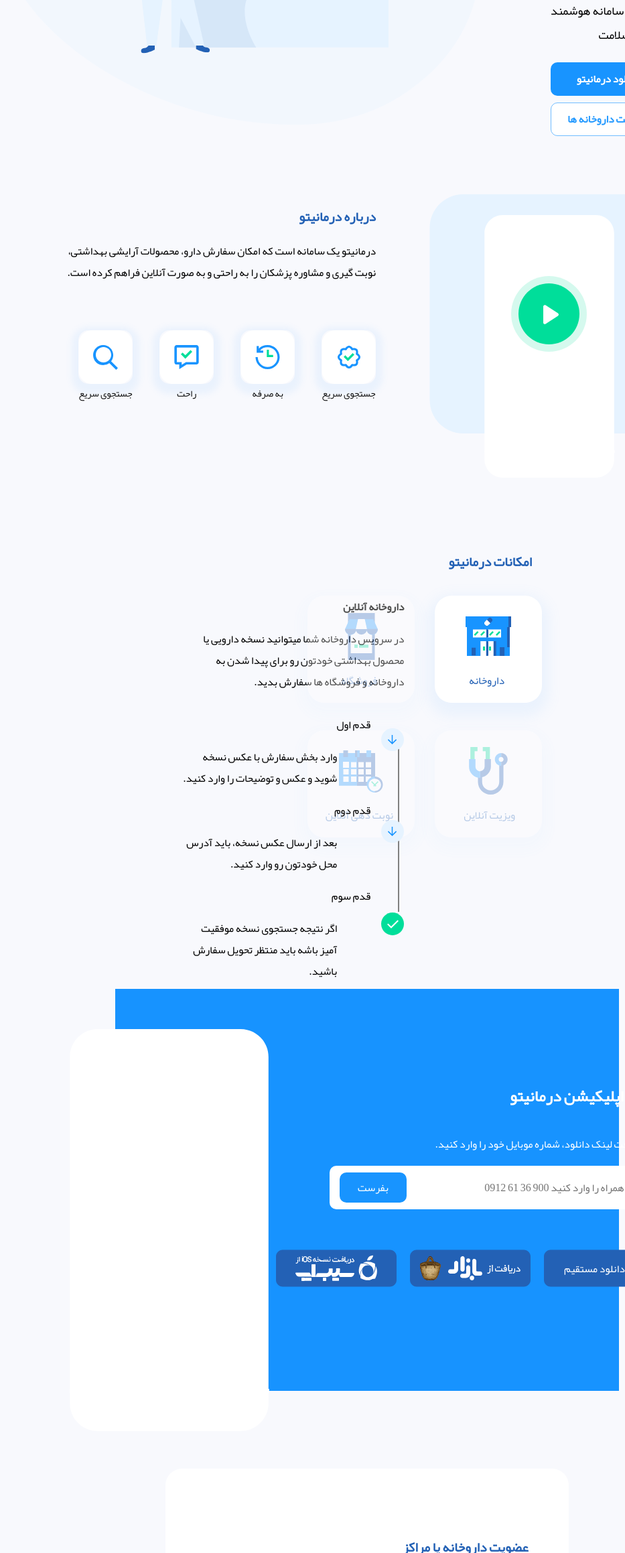
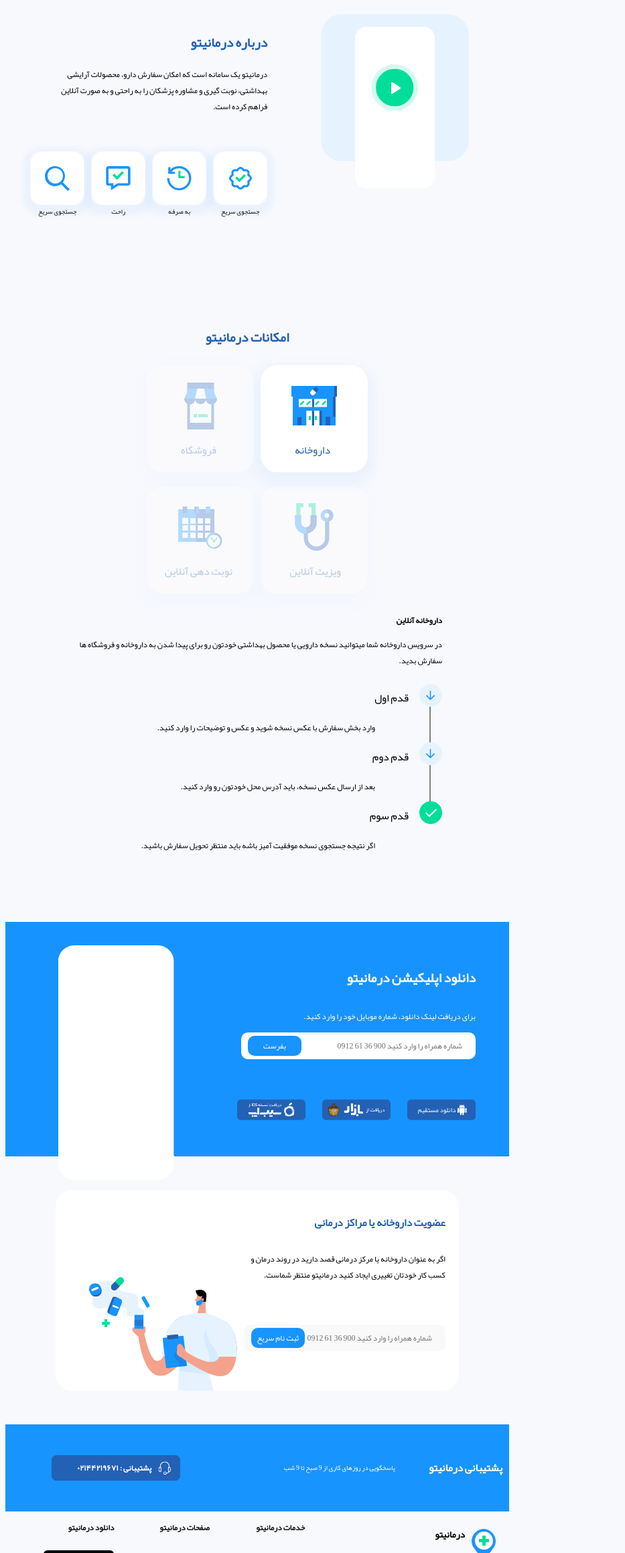
Before and after one commit to mehran-hrajabi/Darmanito, a plain HTML site: page index.html in a window 768 px wide. Shown: the part 482-2800 px from the top of the page at 67% size, 933 px wide, since content can reach past the window. Drawn offline with Linux system fonts and the light colour scheme.

Commit message:
Add responsivity for medium devices

```diff
--- a/index.html
+++ b/index.html
@@ -38,7 +38,7 @@
         <div class="header_appDl">
             <h1>اپلیکیشن درمانیتو</h1>
             <p>درمانیتو، سامانه هوشمند درمان و سلامت</p>
-            <div class="header_btn">
+            <div>
                 <button type="button" id="header_dlBtn">دانلود درمانیتو</button>
                 <button type="button" id="header_membershipBtn">عضویت داروخانه ها</button>
             </div>
@@ -141,7 +141,7 @@
         <div class="app_body">
             <h1>دانلود اپلیکیشن درمانیتو</h1>
             <p>برای دریافت لینک دانلود، شماره موبایل خود را وارد کنید.</p>
-            <div class="input_btn_setup">
+            <div>
                 <input type="text" placeholder="شماره همراه را وارد کنید 900 36 61 0912">
                 <button type="button">بفرست</button>
             </div>
@@ -165,7 +165,7 @@
             <p>اگر به عنوان داروخانه یا مرکز درمانی قصد دارید در روند درمان و
                  کسب کار خودتان تغییری ایجاد کنید درمانیتو منتظر شماست.</p>
 
-            <div class="input_btn_setup">
+            <div>
                 <input type="text" placeholder="شماره همراه را وارد کنید 900 36 61 0912">
                 <button type="button">ثبت نام سریع</button>
             </div>
@@ -225,7 +225,7 @@
         </div>
 
         <div class="footer_download">
-            <h3>دانلود درمانیتو</h3>
+            <p>دانلود درمانیتو</p>
 
             <div>
                 <a href="#"><img src="pic/bazaar_badge.svg"></a>
--- a/style.css
+++ b/style.css
@@ -117,6 +117,10 @@
     display: flex;
     flex-direction: column;
     padding: 200px 100px;
+}
+.header_appDl > div{
+    display: flex;
+    flex-direction: row;
 }
 .header_appDl > h1{
     color: #1894FF;
@@ -361,7 +365,7 @@
     opacity: 0.8;
 }
 /*Download, Bazaar and Sib badges*/
-.input_btn_setup, .app_body > div{
+.app_body > div{
     display: flex;
     flex-direction: row;
     align-items: center;
@@ -408,6 +412,11 @@
     flex-direction: column;
     width: 55%;
     padding: 80px 60px 0 50px;
+}
+.register_body > div{
+    display: flex;
+    flex-direction: row;
+    align-items: center;
 }
 .register_body > h2{
     font-weight: bold;
@@ -479,13 +488,14 @@
     padding-right: 50px;
 }
 .support img{
-    position: relative;
+    position: absolute;
+    left: 10%;
 }
 .support span{
     position: absolute;
     font-size: 16px;
     font-weight: bold;
-    left:170px;
+    left:13%;
 }
 
 
@@ -560,7 +570,7 @@
     flex-direction: column;
     width: 35%;
 }
-.footer_download > h3{
+.footer_download > p{
     font-size: 16px;
     font-weight: bold;
     color: #141414;
@@ -612,6 +622,71 @@
 /*Medium devices (landscape tablets, 768px-992px)*/
 @media only screen and (min-width: 768px) and (max-width: 992px) {
 
+    .grid-container{grid-template-rows: 100px 350px 400px 1000px 350px 400px 130px 200px;}
+
+    .navbar{margin-right: 0;}
+    .darmanito_logo{width: 30%;}
+    .darmanito_logo h3{font-size: 14px; margin-top: 20px;}
+    .darmanito_logo p{font-size: 8px; margin-top: -5px;}
+    .navbar_navlink a{margin: 10px; font-size: 12px;}
+    .navbar_btn button, #header_dlBtn, #header_membershipBtn{font-size: 12px; width: 110px; height: 35px;}
+
+    .header_appDl{padding:80px 20px;}
+    .header_appDl h1{font-size: 20px;}
+    .header_appDl p{font-size: 12px; margin-top: 0;}
+    .header_appDl > div{flex-direction: column;}
+    .header img{width: 40%};
+
+    .about{padding: 0;}
+    .about > img{width: 40%;}
+    .about_content{width: 60%; padding-top: 100px}
+    .about_description > p{font-size: 12px;}
+    .about_items > div{margin: 5px;}
+    .about_items p{font-size: 10px;}
+
+    .service{margin: auto; width: 100%; padding:0 100px;}
+    .service > h2{text-align: center;}
+    .service_body{flex-direction: column;}
+    .service_items{width: 100%;}
+    .service_items > div{justify-content: center;}
+    .service_items_container{margin: 5px;}
+    .service_steps{width: 100%;}
+    .service_description{width:100%;}
+    .service_txt > p, .step_description{font-size: 12px;}
+    #vertical_line{right: 3%;}
+
+    .app{width: 100%; justify-content: space-between;}
+    .app_body{padding: 50px 50px 0 0;}
+    .app_body h1{font-size: 20px;}
+    .app_body p {font-size: 12px;}
+    .app_body input{width:350px; height: 40px; font-size: 12px;}
+    .app_body button{width: 80px; height: 30px; margin: 0 -90px 50px 0; font-size: 12px;}
+    .app_body span{font-size: 10px; right:8%}
+    .app_badge img{width: 95%;}
+    .app > img{width: 70%;}
+
+    .register_body{padding : 20px 20px 0 20px;}
+    .register_body h2{font-size: 16px;}
+    .register_body p{font-size: 12px;}
+    .register_body input{width: 300px; height: 40px; font-size: 12px;}
+    .register_body button{width: 80px; height: 30px; font-size: 12px; margin: 50px -90px 0 0;}
+
+    .support > div{margin: 0 10px;}
+    .support h2{font-size: 16px;}
+    .support p{font-size: 10px;}
+    .support span{font-size: 12px; left: 15%;}
+    .support img{width: 25%;}
+
+    .footer{padding: 0 20px;}
+    .footer_info{width: 40%;}
+    .footer_info > h3, .footer_info > p, .footer_links a{font-size: 10px;}
+    .footer_icons{padding-top: 0;}
+    .footer_icons i{font-size: 16px;}
+    .footer_links{width: 20%;}
+    .footer_links p, .footer_download p{font-size: 12px;}
+    .footer_download > div{flex-direction: column;}
+    .footer_download{width: 20%;}
+    .footer_download img{width: 80%;}
 }
 
 
```
